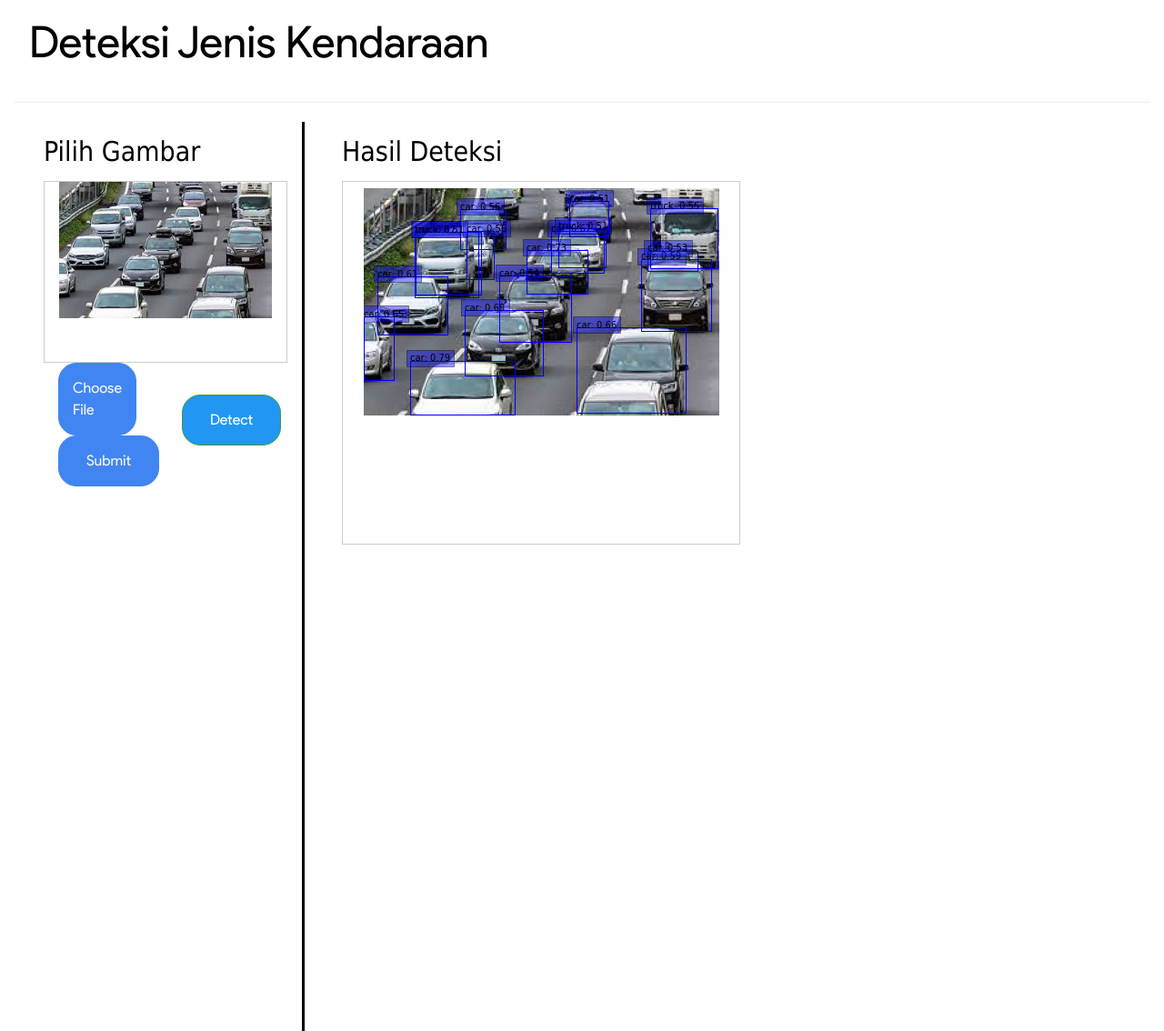
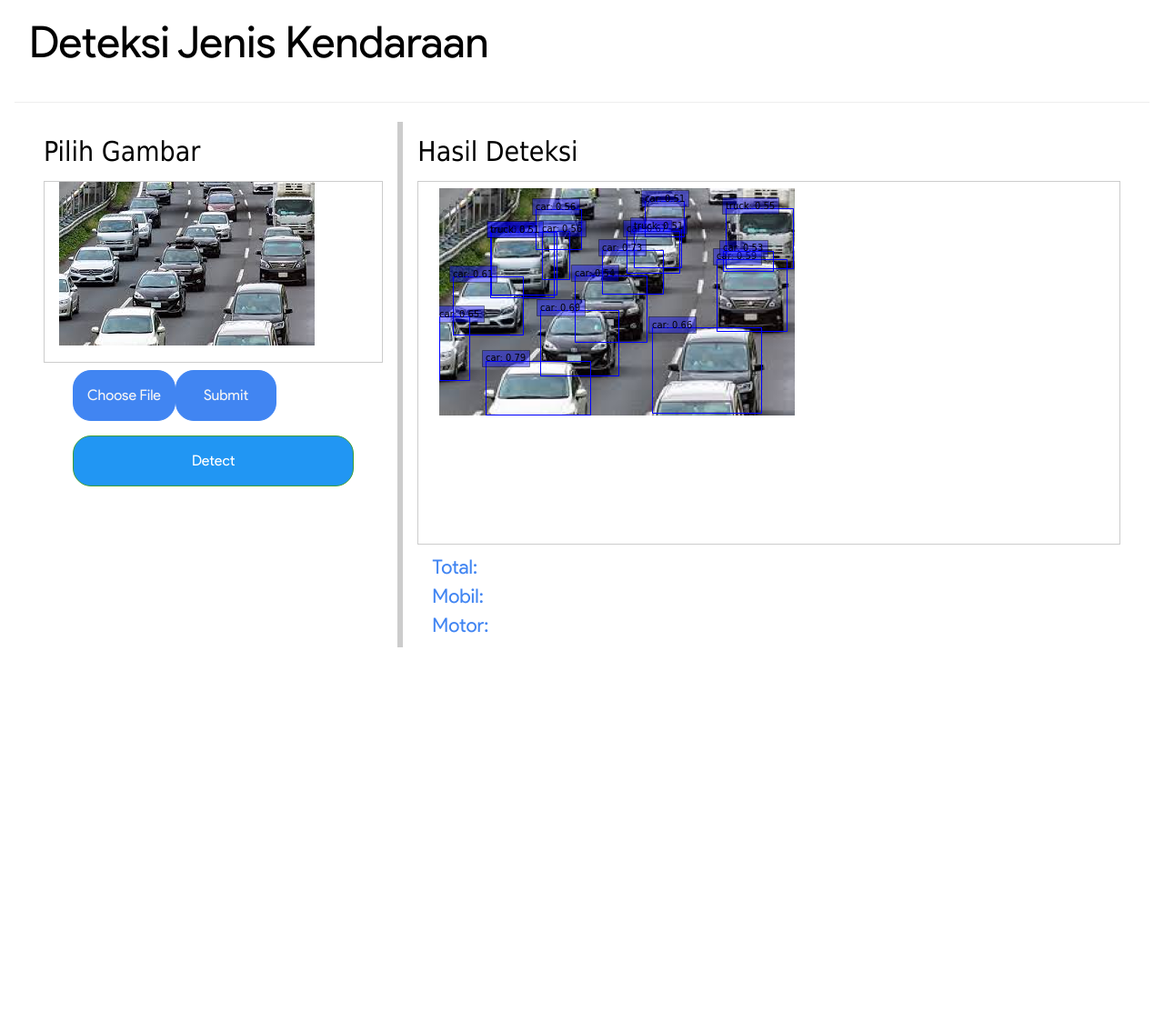
Before and after one commit to gianmartind/Proyek-WebUI, a Flask app: page / in a window 1280 px wide. Shown: the whole page at 91% size. After the commit the page ends 712 px from the top, so only its background shows below. Run offline with Flask 2, Linux system fonts and the light colour scheme.

Commit message:
fix many

```diff
--- a/main.py
+++ b/main.py
@@ -8,11 +8,9 @@ from matplotlib.figure import Figure
 
 from IPython import get_ipython
 
-from PIL import Image
-
 import string
 import random
-
+'''
 import keras
 
 # import keras_retinanet
@@ -20,7 +18,8 @@ from keras_retinanet import models
 from keras_retinanet.utils.image import read_image_bgr, preprocess_image, resize_image
 from keras_retinanet.utils.visualization import draw_box, draw_caption
 from keras_retinanet.utils.colors import label_color
-
+'''
+import detect_image
 # import miscellaneous modules
 import matplotlib.pyplot as plt
 import cv2
@@ -29,7 +28,7 @@ import numpy as np
 import time
 
 # set tf backend to allow memory to grow, instead of claiming everything
-import tensorflow as tf
+#import tensorflow as tf
 
 app = Flask(__name__, template_folder='template')
 app.config['UPLOAD_FOLDER'] = './static/uploads'
@@ -53,80 +52,19 @@ model = ""
 filename = ""
 
 @app.route('/detect')
-def detect_object(confidence_cutoff=0.3):
+def detect_object():
     image_path = request.args.get('image_path')
+    confidence_cutoff = 0.7
     print(image_path)
-    #image_path = r'E:\Kuliah\Proyek Data Science\#_PROYEK\Retinanet-Tutorial\keras-retinanet\images\51.jpg'
-    image = np.asarray(Image.open(image_path).convert('RGB'))
-    image = image[:, :, ::-1].copy()
-    labels_to_names = {0: 'mobil', 1: 'motor'}
+    detected_result = detect_image.detect(image_path, model, filename, confidence_cutoff)
 
-    # copy to draw on
-    draw = image.copy()
-    draw = cv2.cvtColor(draw, cv2.COLOR_BGR2RGB)
-
-    # Image formatting specific to Retinanet
-    image2 = preprocess_image(image)
-    image2, scale = resize_image(image2)
-
-    # Run the inference
-    start = time.time()
-
-    boxes, scores, labels = model.predict_on_batch(np.expand_dims(image2, axis=0))
-    print("processing time: ", time.time() - start)
-
-    # correct for image scale
-    boxes /= scale
-
-    # visualize detections
-    for box, score, label in zip(boxes[0], scores[0], labels[0]):
-        # scores are sorted so we can break
-        if score < confidence_cutoff:
-            break
-
-        #Add boxes and captions
-        color = (255, 255, 255)
-        thickness = 2
-        b = np.array(box).astype(int)
-        cv2.rectangle(draw, (b[0], b[1]), (b[2], b[3]), color, thickness, cv2.LINE_AA)
-
-        if(label > len(labels_to_names)):
-            print("WARNING: Got unknown label, using 'detection' instead")
-            caption = "Detection {:.3f}".format(score)
-        else:
-            caption = "{} {:.3f}".format(labels_to_names[label], score)
-
-        #cv2.putText(draw, caption, (b[0], b[1] - 10), cv2.FONT_HERSHEY_PLAIN, 2, (0, 0, 0), 3)
-        cv2.putText(draw, caption, (b[0], b[1] - 10), cv2.FONT_HERSHEY_PLAIN, 2, (255, 255, 255), 2)
-
-    #Write out image
-    draw = Image.fromarray(draw)
-    detected_image_path = './static/uploads/detection/' + filename
-    draw = draw.save(detected_image_path)
-    #plt.figure(figsize=(50, 50))
-    #plt.axis('off')
-    #plt.imshow(draw)
-    #plt.show()
-    return jsonify({"result":detected_image_path})
+    return jsonify(detected_result)
 
 if __name__ == '__main__':
-    def get_session():
-        config = tf.compat.v1.ConfigProto()
-        config.gpu_options.allow_growth = True
-        return tf.compat.v1.Session(config=config)
-
-    tf.compat.v1.keras.backend.set_session(get_session())
-
-    model_path = r'E:\Kuliah\Proyek Data Science\#_PROYEK\Retinanet-Tutorial\keras-retinanet\Dataset_1\snapshots\resnet50_pascal_14.h5'
+    detect_image.init_tf()
 
     # load retinanet model
-    print("Loading Model: {}".format(model_path))
-    model = models.load_model(model_path, backbone_name='resnet50')
-
-    #Check that it's been converted to an inference model
-    try:
-        model = models.convert_model(model)
-    except:
-        print("Model is likely already an inference model")
+    model_path = r'E:\Kuliah\Proyek Data Science\#_PROYEK\Retinanet-Tutorial\keras-retinanet\Dataset_2\snapshots\resnet50_pascal_15.h5'
+    model = detect_image.get_model(model_path)
 
     app.run(host='0.0.0.0', port='80')
--- a/static/styles/styles.css
+++ b/static/styles/styles.css
@@ -2,7 +2,7 @@
 
 @font-face {
     font-family: "Google";
-    src: url(../font/Product\ Sans\ Regular.ttf);
+    src: url(../font/Product-Sans-Regular.ttf);
 }
 
 @font-face {
@@ -27,16 +27,23 @@ h2{
 .title{
 
 }
-.parent_container{
-    display: flex;
-}
-.pilih_gambar{
-    width: 300px;
-    margin: 0;
+
+input[type=file] {
+    display: none;
 }
 
 .hasil_keluaran{
 
+}
+
+.data-name {
+    font-size: larger;
+    color: rgb(65, 133, 242);
+}
+
+.result-data {
+    font-family: "Google";
+    font-size: large;
 }
 
 /* Section untuk child pilih_gambar */
@@ -49,8 +56,14 @@ h2{
     max-width: 100%;
 }
 
-input[type=file]{
-    display: none;
+.input-file {
+    border-radius: 20px;
+}
+
+.input-file:hover {
+    color: whitesmoke!important;
+    background-color: rgb(65, 133, 242)!important;
+    transition: 0.4s;
 }
 
 .image-input{
@@ -61,7 +74,6 @@ input[type=file]{
     display: inline-block;
     padding: 15px;
     cursor: pointer;
-    margin-right: 50px;
     font-family: "Google";
     font-size: 16px;
     transition: 0.4s;
@@ -74,7 +86,7 @@ input[type=file]{
     transition: 0.4s;
 }
 
-#submit{
+.buttonb{
     background-color: rgb(65, 133, 242);
     color: whitesmoke;
     border: 1px solid rgb(65, 133, 242);
@@ -88,7 +100,7 @@ input[type=file]{
     transition: 0.4s;
 }
 
-#submit:hover{
+.buttonb:hover{
     color: rgb(65, 133, 242);
     background-color: whitesmoke;
     border: 1px solid rgb(65, 133, 242);
@@ -103,7 +115,6 @@ input[type=file]{
     padding: 15px;
     padding-left: 30px;
     padding-right: 30px;
-    margin-top: 20px;
 
     cursor: pointer;
     font-family: "Google";
@@ -126,8 +137,10 @@ input[type=file]{
 
 }
 
+.image-container {
+    min-height: 400px;
+}
+
 .verticalLine {
     border-left:  solid #000000;
-    margin-right: 25px;
-    height: 1000px;
 }
--- a/template/index.html
+++ b/template/index.html
@@ -16,37 +16,53 @@
       <h1>Deteksi Jenis Kendaraan</h1>
     </div>
     <hr>
-    <div class = "w3-container w3-cell-row parent_container">
-      <div class="w3-container w3-cell pilih_gambar" >
+    <div class = "w3-container w3-row">
+      <div class="w3-container w3-third">
         <h2>Pilih Gambar</h2>
         <div class="w3-container w3-cell-row w3-border input_pic">
           <img id="input-img" src="../picture/input_placeholder.jpg" alt="input image" />
         </div>
         <div class="w3-container w3-cell-row button_section">
-          <div class="w3-cell">
-            <label for="image-input" class="image-input">
+          <div class="w3-cell-row w3-padding">
+            <label for="image-input" class="image-input w3-cell" id='image-input-button'>
               Choose File
             </label>
-            <input type="file" name="file" id="image-input">
-            <button id="submit" onclick="upload_file()" type="button">Submit</button>
+            <input class="input-file" type="file" name="file" id="image-input">
+            <button id="submit" onclick="upload_file()" type="button" class="buttonb w3-cell">Submit</button>
           </div>
-          <button class="w3-button w3-cell w3-blue detect" onclick="detect_image()">Detect</button>
+          <div class="w3-cell-row w3-padding">
+            <button class="w3-button w3-cell-row w3-blue detect" onclick="detect_image()">Detect</button>
+          </div>
         </div>
       </div>
-      <div class="verticalLine">
-      </div>
-      <div class="w3-container w3-cell hasil_keluaran">
-        <h2>Hasil Deteksi</h2>
-        <div class="w3-container w3-cell-row w3-border" style="min-height: 400px">
-          <img class="output-img" src="../picture/output_placeholder.png" id="detection" alt="output-img" style="max-width: 100%;"/>
+      <div class="w3-container w3-twothird w3-leftbar hasil_keluaran">
+        <div class="w3-cell-row">
+          <div class="w3-cell image-container">
+            <h2>Hasil Deteksi</h2>
+            <div class="w3-container w3-border" style="min-height: 400px">
+              <img class="output-img" src="../picture/output_placeholder.png" id="detection" alt="output-img" style="max-width: 100%;"/>
+            </div>
+          </div>
+        </div>
+
+        <div class="result-data w3-container w3-padding">
+          <div><span class="data-name">Total: </span> <span id="detect-total"></span></div>
+          <div><span class="data-name">Mobil: </span> <span id="detect-mobil"></span></div>
+          <div><span class="data-name">Motor: </span> <span id="detect-motor"></span></div>
         </div>
       </div>
     </div>
 
   </div>
+
 </body>
 
 <script>
+  document.getElementById('image-input').onchange = function () {
+    let value = this.value.split("\\")
+    document.getElementById('image-input-button').innerHTML = value[2]
+  };
+
   var image_path = ""
 
   function upload_file() {
@@ -62,17 +78,29 @@
     }).then((response) => {
       return response.json();
     }).then((result) => {
-      document.getElementById("input-img").src = result.result
+      document.getElementById('input-img').src = result.result
       image_path = result.result
       console.log(image_path)
+      document.getElementById('image-input-button').innerHTML = "Choose File"
+      document.querySelector('input[type="file"]').value = ""
     });
   }
+
+  var detection = document.getElementById("detection")
+  var detect_total = document.getElementById('detect-total')
+  var detect_mobil = document.getElementById('detect-mobil')
+  var detect_motor = document.getElementById('detect-motor')
 
   function detect_image(){
     fetch('/detect?image_path='+image_path).then((response) => {
       return response.json();
     }).then((result) => {
-      document.getElementById("detection").src = result.result
+
+      detection.src = result.path
+      detect_mobil.innerHTML = result.mobil
+      detect_motor.innerHTML = result.motor
+      detect_total.innerHTML = result.mobil + result.motor
+      console.log(result)
       //image_path = result.result
       //console.log(image_path)
     });
```
Also changed, not shown: detect_image.py (added, +99 -0 lines), static/font/Product-Sans-Regular.ttf (renamed from font/Product Sans Regular.ttf), static/font/fontawesome-webfont.ttf (renamed from font/fontawesome-webfont.ttf).
